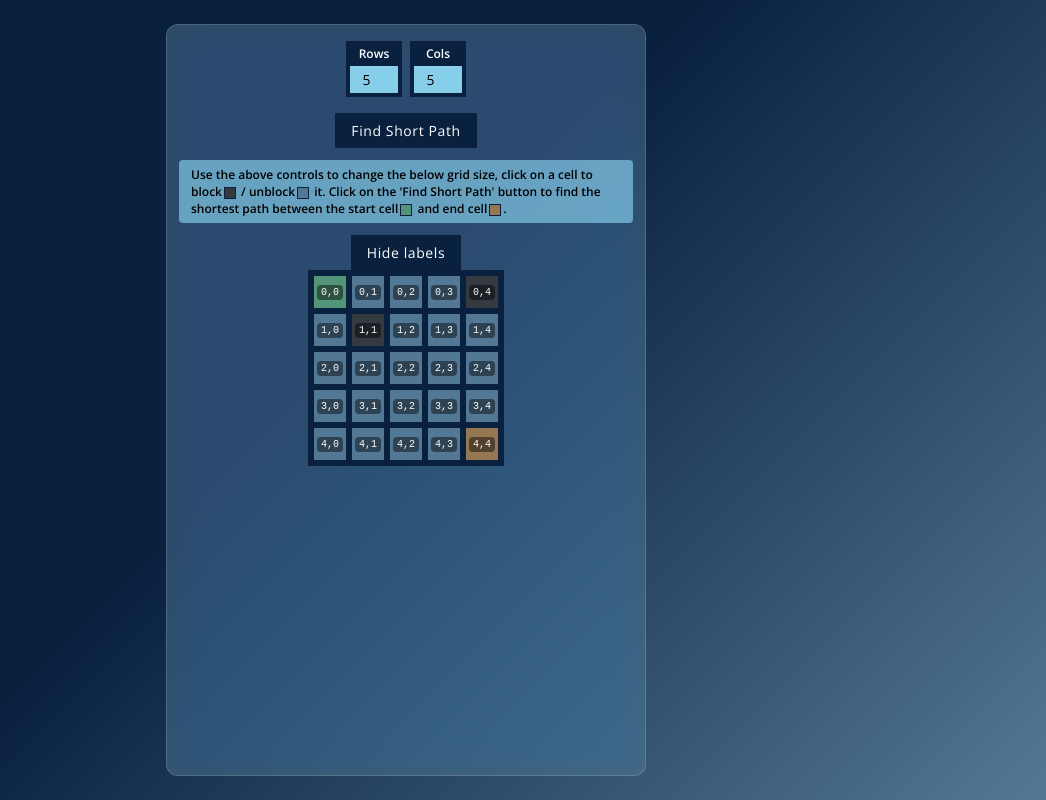
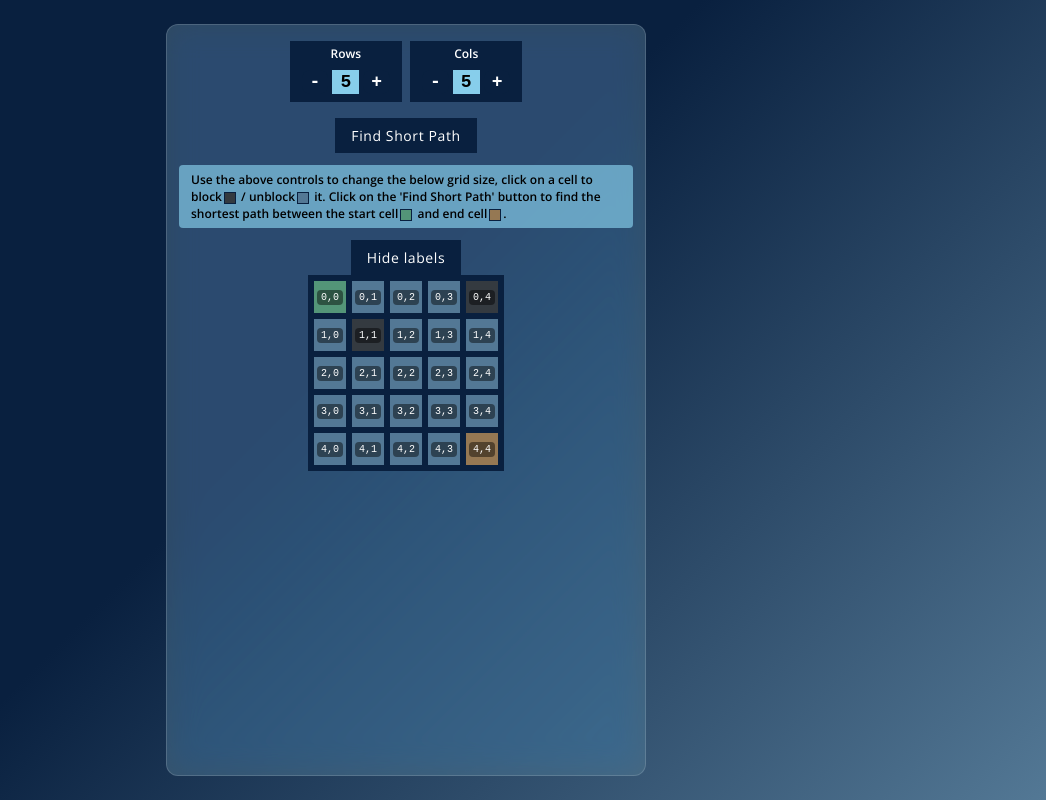
Before and after one commit to KarthikUdayMurthy/maze-walker, a React (Create React App) app: page / in a window 1280 px wide. Shown: the whole page, without its empty margins (234-1280 px from the left). Built offline with nearby package versions, Linux system fonts and the light colour scheme.

Commit message:
Added SpinButton

```diff
--- a/Components/Controls.tsx
+++ b/Components/Controls.tsx
@@ -1,4 +1,5 @@
 import * as React from 'react';
+import SpinButton from './SpinButton';
 
 export interface IControlsProps {
   m: number;
@@ -10,32 +11,8 @@ export interface IControlsProps {
 const Controls = React.memo<IControlsProps>(({ m, n, setM, setN }) => {
   return (
     <div className="controls-wrap scrollWrap">
-      <label>
-        Rows
-        <input
-          type="number"
-          value={m}
-          min={1}
-          max={9}
-          onChange={(e) => {
-            setM(Number(e.target.value));
-          }}
-          tabIndex={0}
-        />
-      </label>
-      <label>
-        Cols
-        <input
-          type="number"
-          value={n}
-          min={1}
-          max={9}
-          onChange={(e) => {
-            setN(Number(e.target.value));
-          }}
-          tabIndex={1}
-        />
-      </label>
+      <SpinButton label="Rows" val={m} seVal={setM} min={1} max={9} />
+      <SpinButton label="Cols" val={n} seVal={setN} min={1} max={9} />
     </div>
   );
 });
--- /dev/null
+++ b/Components/SpinButton.tsx
@@ -0,0 +1,44 @@
+import * as React from 'react';
+
+export interface ISpinButtonProps {
+  label: string;
+  val: number;
+  seVal: React.Dispatch<React.SetStateAction<number>>;
+  min: number;
+  max: number;
+}
+
+const SpinButton = React.memo<ISpinButtonProps>(
+  ({ label, val, seVal, min, max }) => {
+    return (
+      <label>
+        {label}
+        <div className="spin-btn-wrap">
+          <div
+            className="spin-btn"
+            onClick={() => {
+              seVal((x) => {
+                return x === min ? min : x - 1;
+              });
+            }}
+          >
+            -
+          </div>
+          <div className="spin-btn-value">{val}</div>
+          <div
+            className="spin-btn"
+            onClick={() => {
+              seVal((x) => {
+                return x === max ? max : x + 1;
+              });
+            }}
+          >
+            +
+          </div>
+        </div>
+      </label>
+    );
+  }
+);
+
+export default SpinButton;
--- a/style.css
+++ b/style.css
@@ -77,14 +77,40 @@ body,
   font-weight: bold;
 }
 
-.controls-wrap label input {
-  border: 0;
-  outline: 0;
-  font-size: 14px;
-  text-align: center;
-  padding: 4px;
+.spin-btn-wrap {
+  display: flex;
+  flex-direction: row;
+  justify-content: space-between;
+  align-items: center;
+  gap: 4px;
+  padding: 4px 8px;
+  user-select: none;
+}
+
+.spin-btn-wrap .spin-btn {
+  background: #09203f;
+  color: #fff;
+  font-size: 18px;
+  font-weight: bold;
+  padding: 2px 8px;
+  cursor: pointer;
+  font-family: monospace, monospace !important;
+  border-radius: 8px;
+  transition: 0.3s;
+  -webkit-transition: 0.3s;
+}
+
+.spin-btn-wrap .spin-btn:hover {
+  background: #2196f3;
+}
+
+.spin-btn-wrap .spin-btn-value {
   background: #87ceeb;
   color: #000;
+  font-size: 18px;
+  font-weight: bold;
+  padding: 2px 8px;
+  font-family: monospace, monospace !important;
 }
 
 .info-wrap {
```
